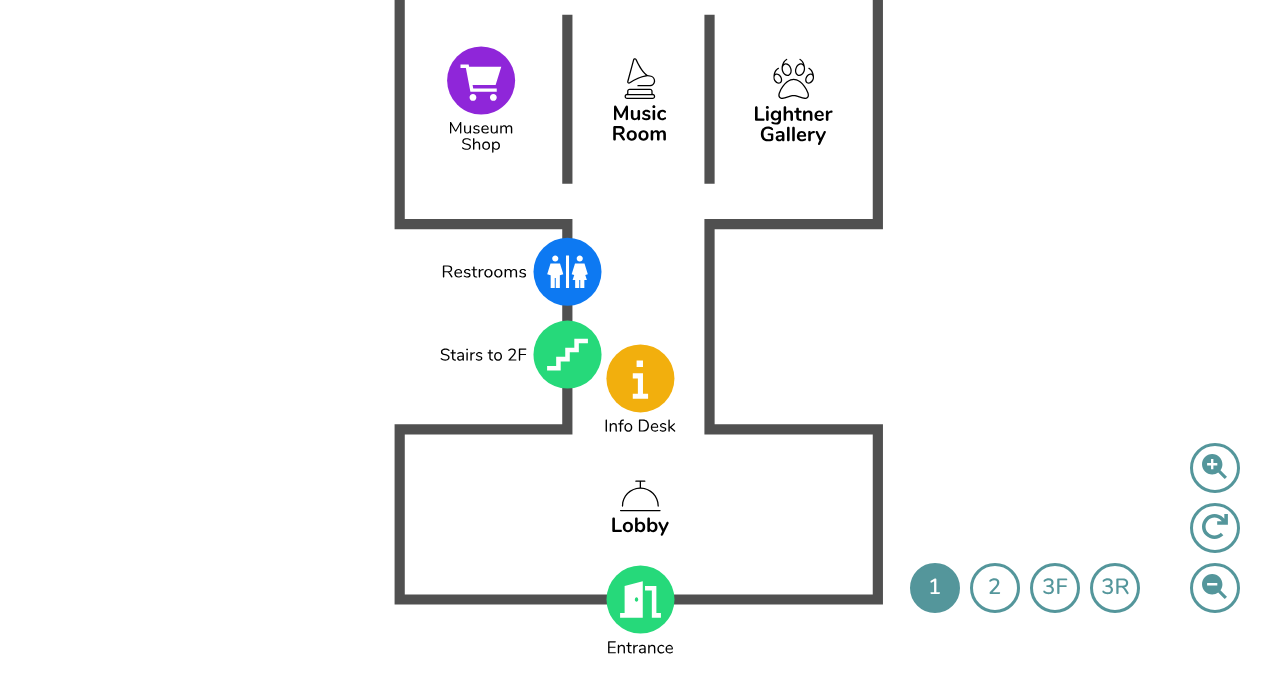
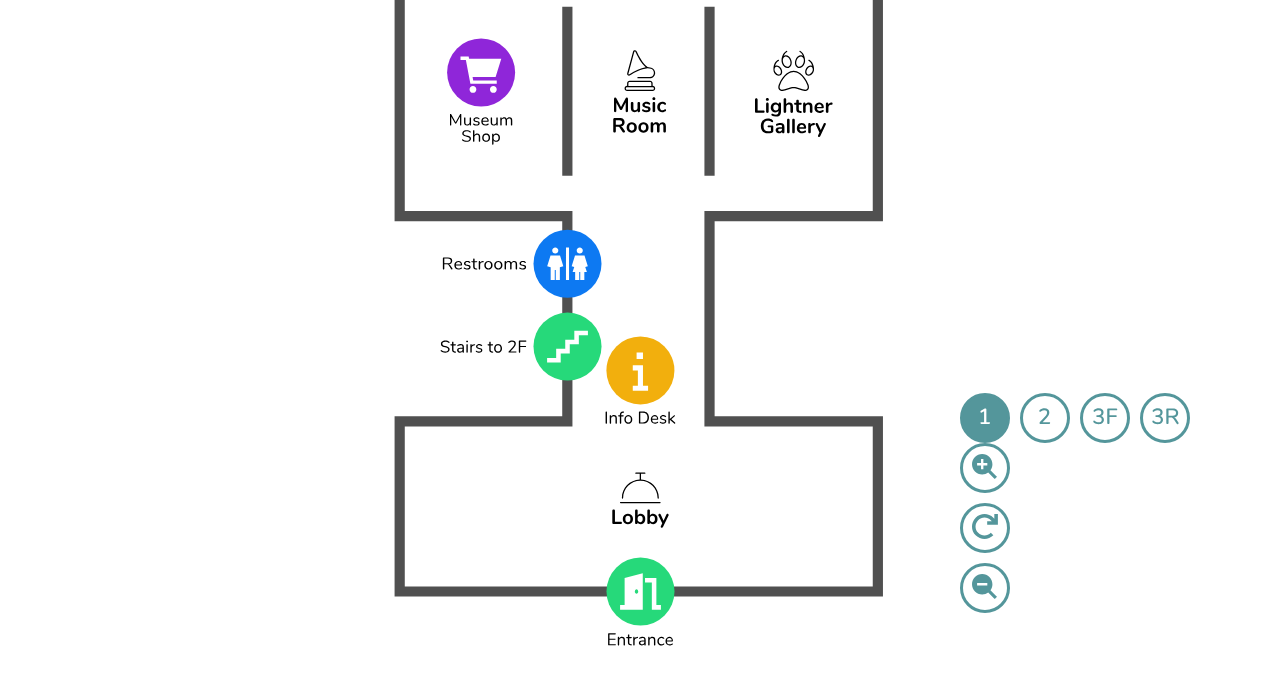
Before and after one commit to aus-tn/lightner, a plain HTML site: page index.html in a window 1280 px wide. Shown: the part 147-820 px from the top of the page. Drawn offline with Linux system fonts and the light colour scheme.

Commit message:
reset and overflow lock

```diff
--- /dev/null
+++ b/css/reset.css
@@ -0,0 +1,48 @@
+/* http://meyerweb.com/eric/tools/css/reset/
+   v2.0 | 20110126
+   License: none (public domain)
+*/
+
+html, body, div, span, applet, object, iframe,
+h1, h2, h3, h4, h5, h6, p, blockquote, pre,
+a, abbr, acronym, address, big, cite, code,
+del, dfn, em, img, ins, kbd, q, s, samp,
+small, strike, strong, sub, sup, tt, var,
+b, u, i, center,
+dl, dt, dd, ol, ul, li,
+fieldset, form, label, legend,
+table, caption, tbody, tfoot, thead, tr, th, td,
+article, aside, canvas, details, embed,
+figure, figcaption, footer, header, hgroup,
+menu, nav, output, ruby, section, summary,
+time, mark, audio, video {
+	margin: 0;
+	padding: 0;
+	border: 0;
+	font-size: 100%;
+	font: inherit;
+	vertical-align: baseline;
+}
+/* HTML5 display-role reset for older browsers */
+article, aside, details, figcaption, figure,
+footer, header, hgroup, menu, nav, section {
+	display: block;
+}
+body {
+	line-height: 1;
+}
+ol, ul {
+	list-style: none;
+}
+blockquote, q {
+	quotes: none;
+}
+blockquote:before, blockquote:after,
+q:before, q:after {
+	content: '';
+	content: none;
+}
+table {
+	border-collapse: collapse;
+	border-spacing: 0;
+}
--- a/css/styles.css
+++ b/css/styles.css
@@ -1,3 +1,7 @@
+html, body {
+    overflow: hidden;
+}
+
 /*vars*/
 :root {
     /*colors*/
@@ -53,7 +57,6 @@ button object {
     width: 30px;
 }
 
-button:active object,
 button:focus,
 button:hover,
 .btn-active {
@@ -61,7 +64,6 @@ button:hover,
 }
 
 /*icons turn white*/
-button:active object,
 button:focus object,
 button:hover object,
 .btn-active object {
--- a/index.html
+++ b/index.html
@@ -7,6 +7,7 @@
     </title>
     <script src="js/svg-pan-zoom.js"></script>
     <link rel="stylesheet" href="css/styles.css">
+    <link rel="stylesheet" href="css/reset.css">
   </head>
 
   <body>
```
